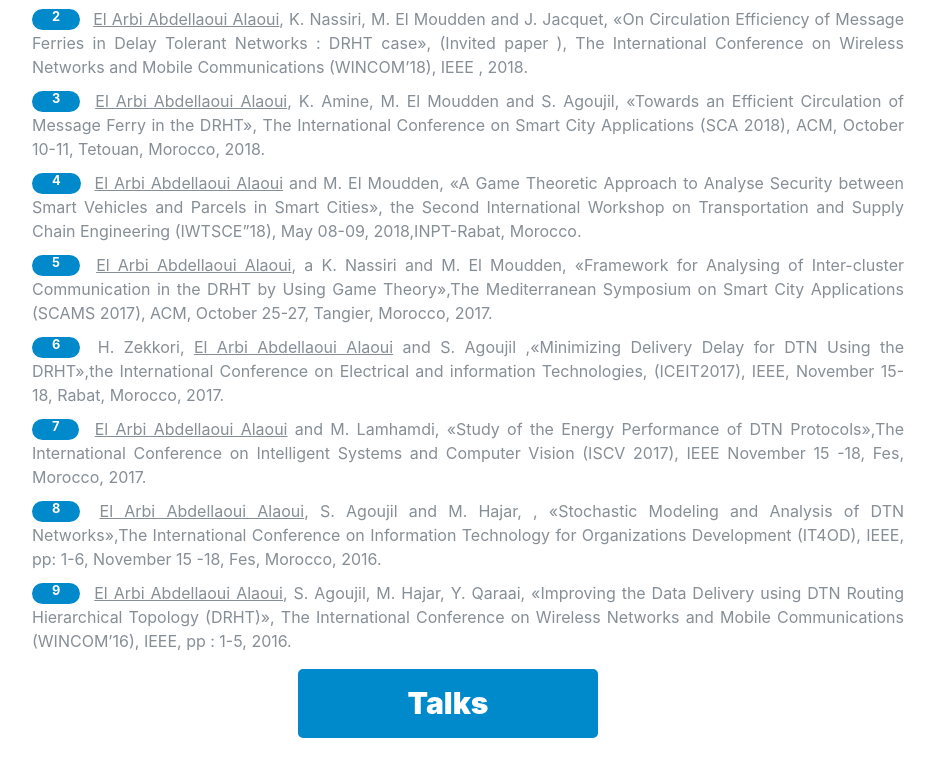
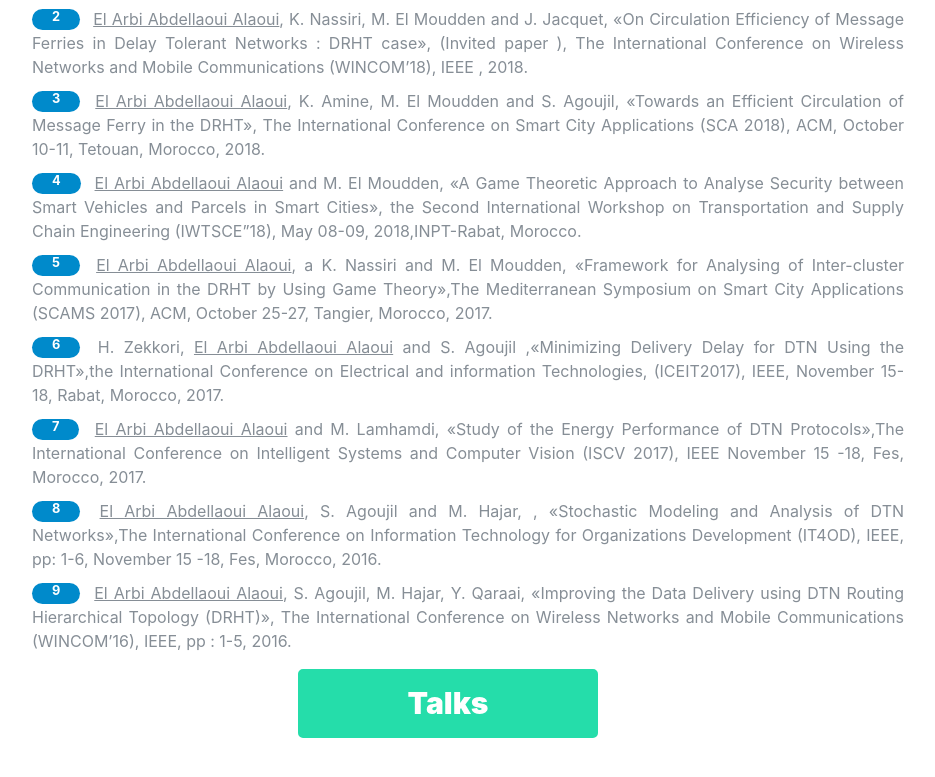
Before and after one commit to abdellaouialaoui/CV, a plain HTML site: page publications.html in a window 1280 px wide. Shown: the part 1985-2762 px from the top of the page, without its empty margins (328-1263 px from the left). Drawn offline with Linux system fonts and the light colour scheme; a web font is replaced by a local one.

Commit message:
petite modi for Talks

```diff
--- a/publications.html
+++ b/publications.html
@@ -166,7 +166,7 @@
 
 
           <!-- Talks -->
-          <p class="button3"><strong> Talks </strong> </p>
+          <p class="button4"><strong> Talks </strong> </p>
 
       </div>
     </section>
```
